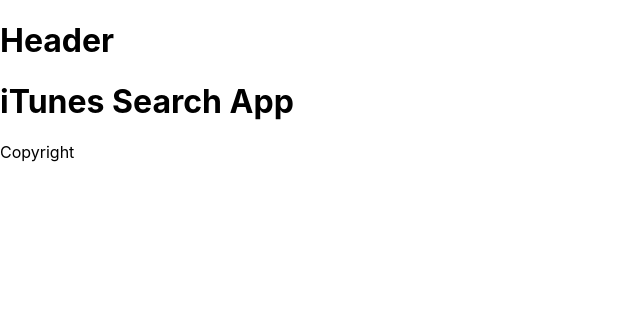
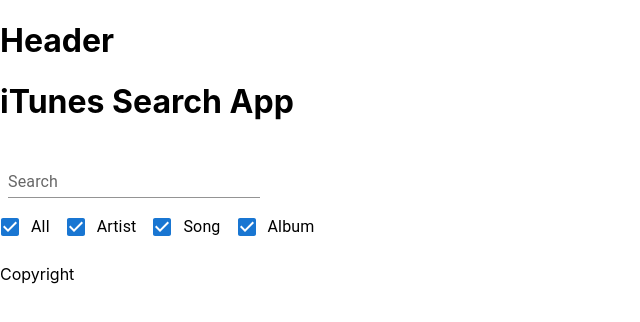
Before and after one commit to danielmascena/itunes-search-app, a React (Create React App) app in the folder frontend/: page / in a window 1280 px wide. Shown: the top 322 px of the page, without its empty margins (0-640 px from the left). Built offline with nearby package versions, Linux system fonts and the light colour scheme; no server answers.

Commit message:
feat: Add the searchbox to be used for a specific result
Component including the textbox and some checkboxes for filtering the result. All the form controls are using the respective MUI components. A inner state for the custom search is being handle by a custom hook.

```diff
--- a/frontend/src/components/MediaSearchForm/index.tsx
+++ b/frontend/src/components/MediaSearchForm/index.tsx
@@ -1,15 +1,68 @@
 import React from "react";
+import Box from "@mui/material/Box";
+import FormGroup from "@mui/material/FormGroup";
+import FormControlLabel from "@mui/material/FormControlLabel";
+import Checkbox from "@mui/material/Checkbox";
+import { debounce } from "@mui/material";
+import TextField from "@mui/material/TextField";
 
-const MediaSearchFrom: React.FC = () => {
+import useFilter, { IFilterState, FilterAction } from "./useFilter";
 
-    return (
-        <form>
-            <label>
-                Search:
-                <input type="search" />
-            </label>
-        </form>
-    )
+const MediaSearchForm: React.FC = () => {
+  const [filterState, filterDispatch] = useFilter();
+  const { song, artist, album } = filterState;
+
+  const inputHandler = debounce(
+    ({ target: { value } }: React.ChangeEvent<HTMLInputElement>) => {
+      console.log(value);
+    },
+    500
+  );
+
+  return (
+    <Box
+      component="form"
+      sx={{
+        "& .MuiTextField-root": { m: 1, width: "25ch" },
+      }}
+      noValidate
+      autoComplete="off"
+    >
+      <TextField
+        id="music-search"
+        label="Search"
+        type="search"
+        variant="standard"
+        onChange={inputHandler}
+      />
+      <FormGroup row>
+        <FormControlLabel
+          control={<Checkbox />}
+          label="All"
+          onClick={() => filterDispatch({type: "filterAll"})}
+          checked={song && album && artist}
+        />
+        <FormControlLabel
+          control={<Checkbox />}
+          label="Artist"
+          onClick={() => filterDispatch({type: "filterArtist", payload: {name: "artist", value: !artist}})}
+          checked={artist}
+        />
+        <FormControlLabel
+            control={<Checkbox />}
+            label="Song"
+            onClick={() => filterDispatch({type: "filterSong", payload: {name: "song", value: !song}})}
+            checked={song}
+        />
+        <FormControlLabel
+          control={<Checkbox />}
+          label="Album"
+          onClick={() => filterDispatch({type: "filterAlbum", payload: {name: "album", value: !album}})}
+          checked={album}
+        />
+      </FormGroup>
+    </Box>
+  );
 };
 
-export default MediaSearchFrom;
+export default MediaSearchForm;
--- /dev/null
+++ b/frontend/src/components/MediaSearchForm/useFilter.ts
@@ -0,0 +1,50 @@
+import {useReducer} from "react";
+
+export interface IFilterState {
+    song: boolean;
+    album: boolean;
+    artist: boolean;
+}
+
+export type StateKeys = keyof IFilterState;
+
+export type FilterAction = {
+    type: "filterSong" | "filterAlbum" | "filterArtist" | "filterAll";
+    payload?: { name?: StateKeys; value?: boolean; };
+}
+
+const initialState: IFilterState = {
+    song: true,
+    album: true,
+    artist: true,
+};
+
+const filterReducer = (state: IFilterState, {type, payload: {name, value} = {}}: FilterAction) => {
+    switch (type) {
+        case "filterSong":
+            return {
+                ...state,
+                song: value
+            };
+        case "filterAlbum":
+            return {
+                ...state,
+                album: value
+            };
+        case "filterArtist":
+            return {
+                ...state,
+                artist: value
+            };
+        default:
+            return initialState;
+    }
+};
+
+const useFilter = () => {
+    const [filterValues, dispatch] = useReducer(filterReducer, initialState);
+
+    return [filterValues, dispatch] as const;
+};
+
+export default useFilter;
--- a/frontend/src/pages/Home/index.tsx
+++ b/frontend/src/pages/Home/index.tsx
@@ -1,12 +1,16 @@
 import React from "react";
 
 import Layout from "../Templates/Layout";
+import MediaSearchForm from "../../components/MediaSearchForm";
 
 const Home = () => {
 
     return (
         <Layout>
             <h1>iTunes Search App</h1>
+            <section>
+                <MediaSearchForm />
+            </section>
         </Layout>
     )
 }
```
